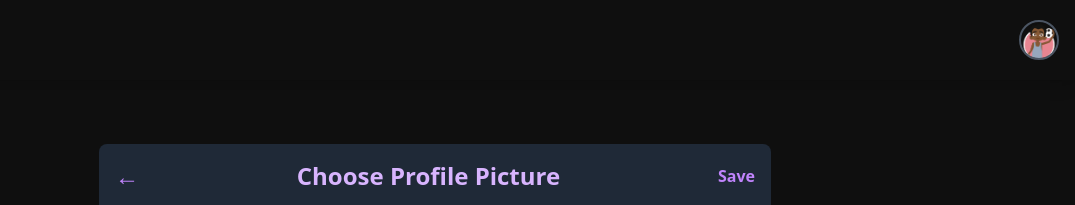
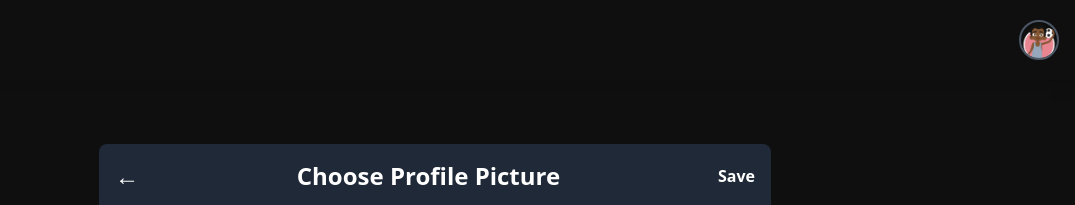
Before and after one commit to mdislamulhaque/ubongo_tw, a website built with Vite: page choseImage.html in a window 1280 px wide. Shown: the top 205 px of the page, 205-1280 px from the left. Built offline with nearby package versions, Linux system fonts and the light colour scheme.

Commit message:
text color changed

```diff
--- a/choseImage.html
+++ b/choseImage.html
@@ -243,11 +243,11 @@
         <div class="bg-gray-800 rounded-lg p-4 w-full max-w-2xl">
           <!-- Header -->
           <div class="flex items-center justify-between mb-4">
-            <button class="text-purple-400 text-2xl">←</button>
-            <h2 class="text-xl md:text-2xl font-semibold text-purple-300">
+            <button class="text-white text-2xl">←</button>
+            <h2 class="text-xl md:text-2xl font-semibold text-white">
               Choose Profile Picture
             </h2>
-            <button class="text-purple-400 font-semibold">Save</button>
+            <button class="text-white font-semibold">Save</button>
           </div>
 
           <!-- Profile pictures row -->
```
Also changed, not shown: editProfile.html (+2 -2 lines).
